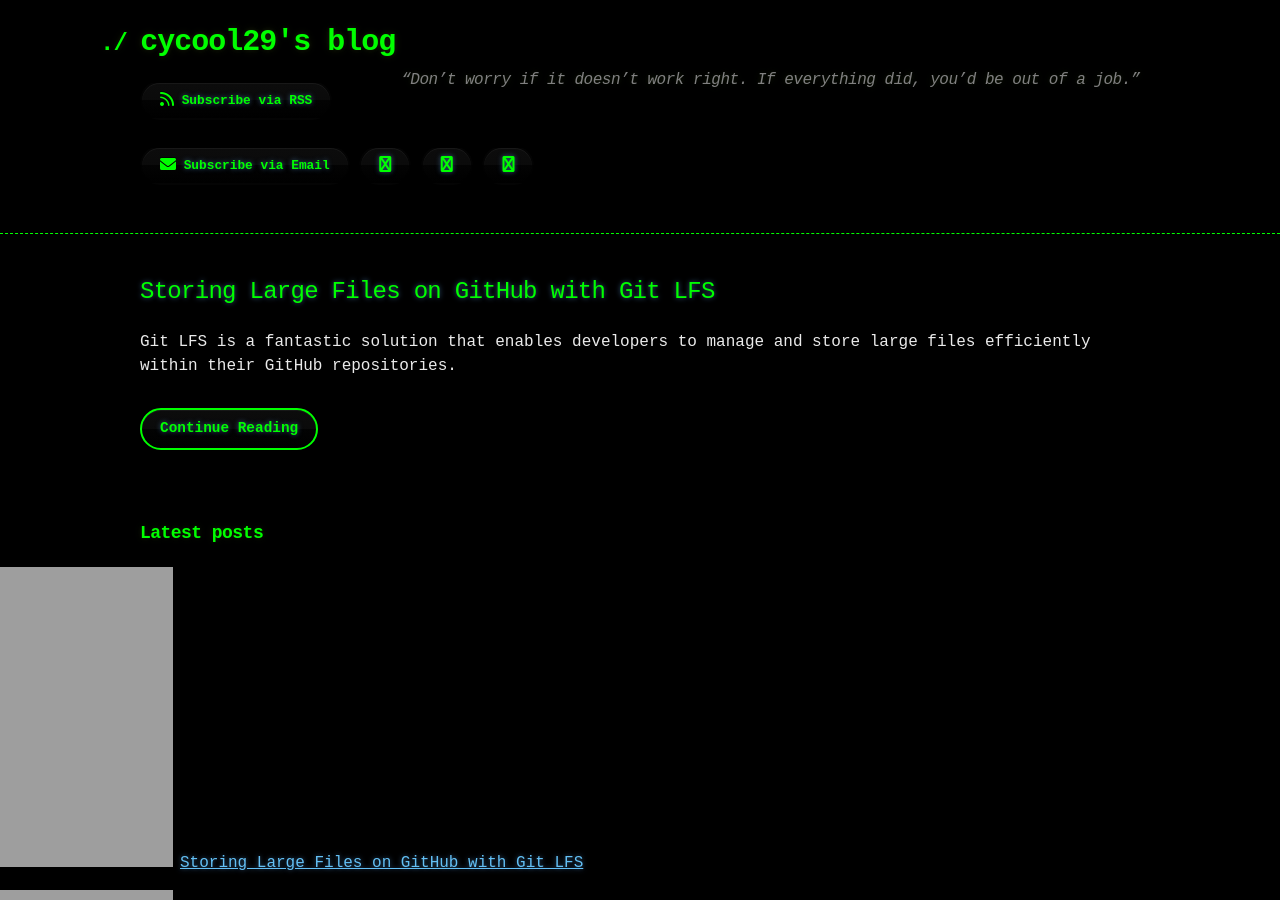
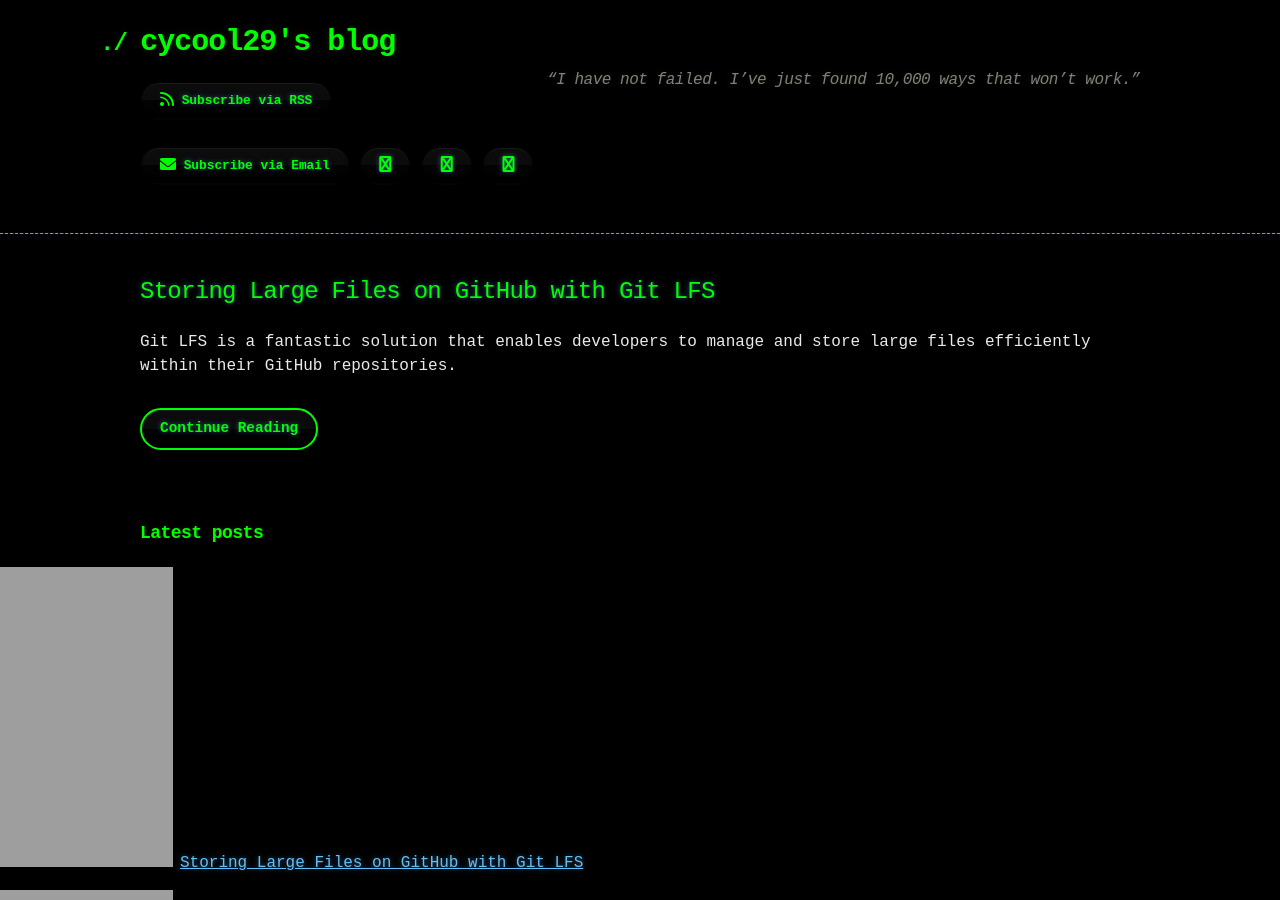
Before and after one commit to cycool29/cycool29.github.io, a Jekyll site: the page built from index.md, in a window 1280 px wide and 900 px high. Built offline with Jekyll 4.4.1, drawn with Linux system fonts in a browser that asks for light colours; a style sheet for code colours, icons or effects is not loaded.

Commit message:
Update quotes

```diff
--- a/_config.yml
+++ b/_config.yml
@@ -1,5 +1,5 @@
 title: cycool29's blog
-description: "“Don’t worry if it doesn’t work right. If everything did, you’d be out of a job.” "
+description: "“I have not failed. I’ve just found 10,000 ways that won’t work.” "
 bio: A high school student. Intermediate in Python, Git, Bash. Learning JavaScript. He/Him. "
 author: cycool29
 url: https://cycool29.github.io
```
